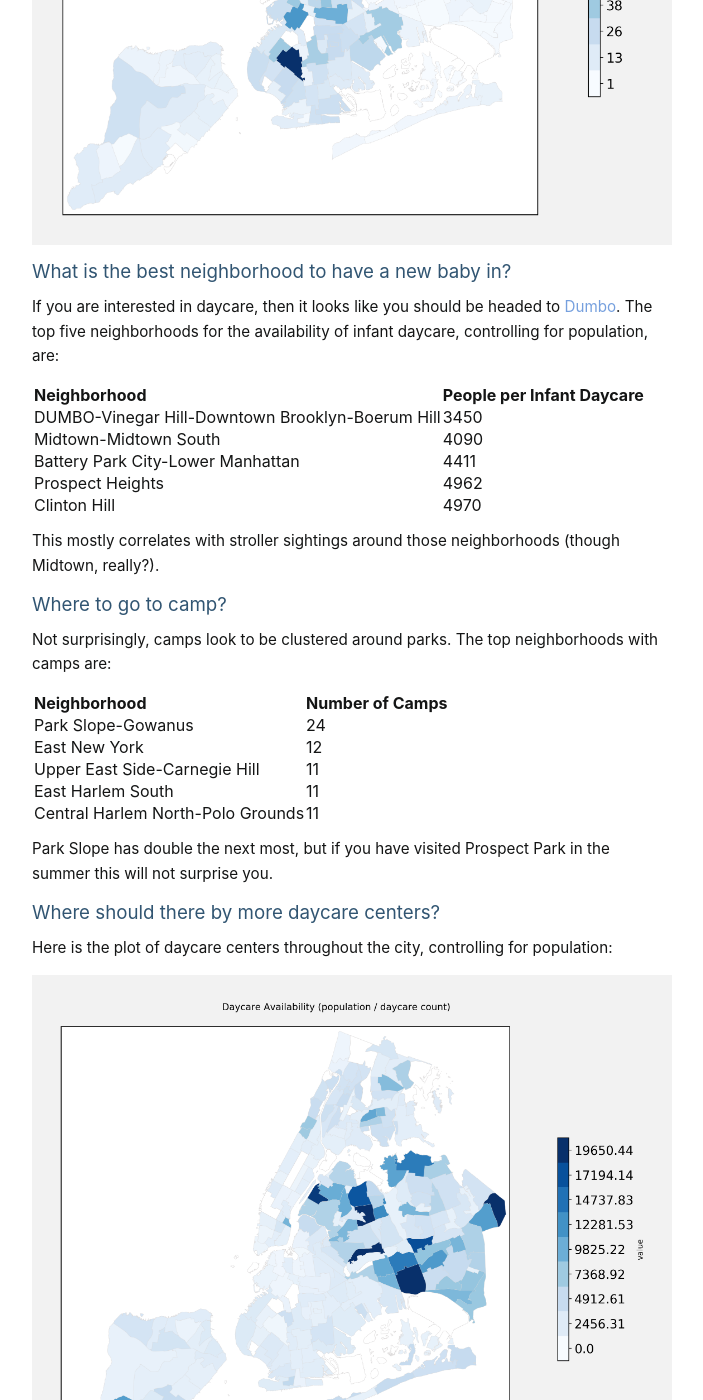
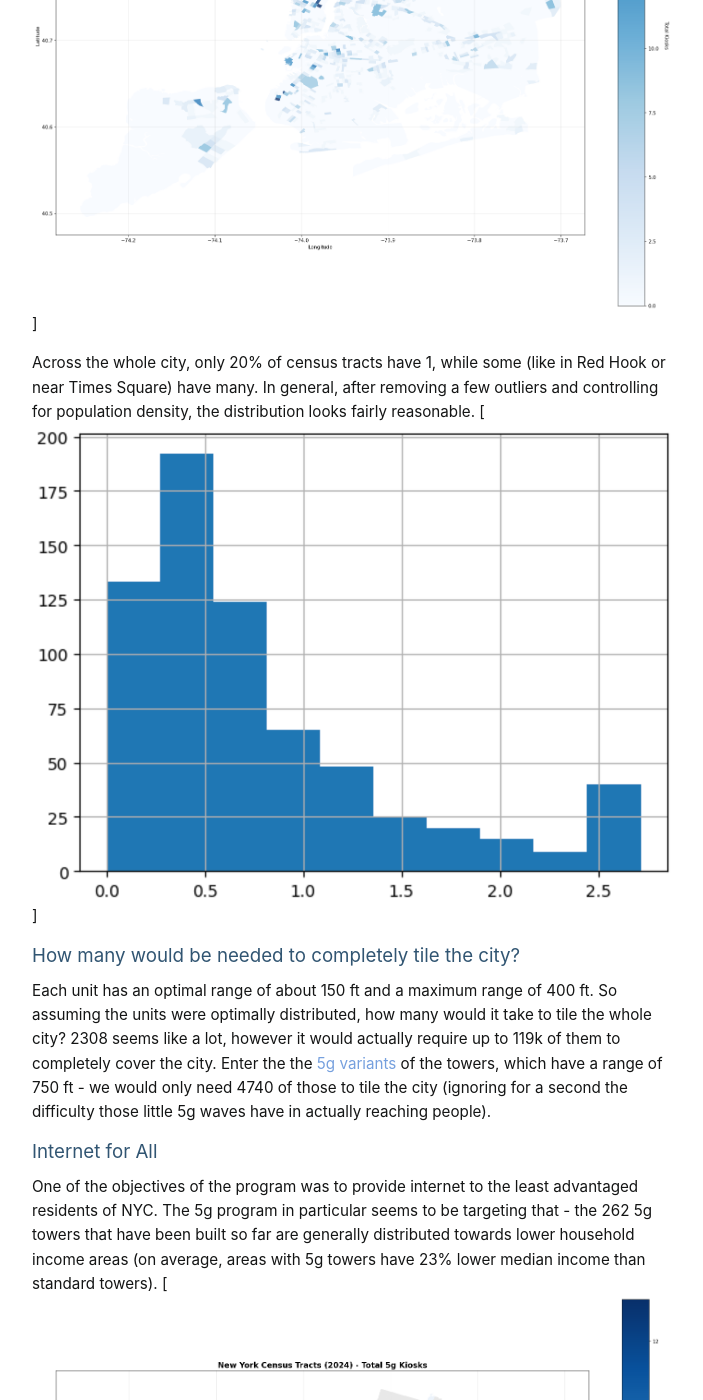
Before and after one commit to sirpthatch/sirpthatch.github.io, a Jekyll site: the page built from _posts/2025-09-25-NYC-Wifi.md, in a window 1280 px wide and 1400 px high, scrolled down 796 px. Shown: the whole window, without its empty margins (288-991 px from the left). Built offline with Jekyll 4.4.1, drawn with Linux system fonts in a browser that asks for light colours; some web fonts are replaced; comment, search, counter and statistics services are not loaded; some of the changed text lies outside the part shown.

Commit message:
fixing post link

```diff
--- a/_posts/2025-09-25-NYC-Wifi.md
+++ b/_posts/2025-09-25-NYC-Wifi.md
@@ -1,60 +1,26 @@
 ---
 layout: post
-title: "Daycare in NYC"
-date: 2019-08-04 08:00:00
-tags: [nyc, daycare, children, opendata]
+title: "Wifi in NYC"
+date: 2025-09-25 08:00:00
+tags: [nyc, wifi, phonebooths, linknyc, intersection]
 ---
-According to [OpenData's](https://opendata.cityofnewyork.us/) daycare [inspection dataset](https://data.cityofnewyork.us/Health/DOHMH-Childcare-Center-Inspections/dsg6-ifza), there are 2,948 daycare providers in NYC.  That includes infant daycares, school based programs, and camps.  Brooklyn has the lionshare of daycare centers - 1,255, or roughly 43% of all the daycare centers, with Manhattan coming in second (732, or 24%), and The Bronx third (430, or 14%).
+I preface this by admitting I am very late to the game - I have seemingly had my head buried in the sand as all of the LinkNYC stations went up around the city.  It is not that I was not aware of them - they are nearly impossible to miss, with their digital ad displays, tablets (occasionally flashing [explicit material](https://www.nytimes.com/2016/09/15/nyregion/internet-browsers-to-be-disabled-on-new-yorks-free-wi-fi-kiosks.html#:~:text=Despite%20the%20efforts%20to%20filter,true%20benefit%20of%20the%20kiosks)...), and dubious looking plugs.  I had not asked "why" though - and so here is what I found after a little digging.
 
-Here is how the daycare centers are distributed around the city:
-[![Daycare Counts]({{site.url}}/assets/daycare.total.neighboorhood.png)]({{site.url}}/assets/daycare.total.neighboorhood.png)
+There are 2308 of the hubs erected around the city, with 53% of them being located in Manhattan.  There is sort of a patchwork distribution of them scattered around the 5 boroughs, with some heavy concentrations in the familiar areas.
+[![LinkNYC Kiosks]({{site.url}}/assets/linknyc_kiosks.png)]
 
-# What is the best neighborhood to have a new baby in?
-If you are interested in daycare, then it looks like you should be headed to [Dumbo](https://en.wikipedia.org/wiki/Dumbo,_Brooklyn).  The top five neighborhoods for the availability of infant daycare, controlling for population, are:
+Across the whole city, only 20% of census tracts have 1, while some (like in Red Hook or near Times Square) have many.  In general, after removing a few outliers and controlling for population density, the distribution looks fairly reasonable.
+[![LinkNYC Units per 1000 People Distribution]({{site.url}}/assets/linknyc_pop_distribution.png)]
 
-| Neighborhood                                     	| People per Infant Daycare 	|
-|:-------------------------------------------------	|:--------------------------	|
-| DUMBO-Vinegar Hill-Downtown Brooklyn-Boerum Hill 	| 3450                      	|
-| Midtown-Midtown South                            	| 4090                      	|
-| Battery Park City-Lower Manhattan                	| 4411                      	|
-| Prospect Heights                                 	| 4962                      	|
-| Clinton Hill                                     	| 4970                      	|
+# How many would be needed to completely tile the city?
+Each unit has an optimal range of about 150 ft and a maximum range of 400 ft.  So assuming the units were optimally distributed, how many would it take to tile the whole city?  2308 seems like a lot, however it would actually require up to 119k of them to completely cover the city.  Enter the the [5g variants](https://www.link.nyc/link5g.html) of the towers, which have a range of 750 ft - we would only need 4740 of those to tile the city (ignoring for a second the difficulty those little 5g waves have in actually reaching people).
 
-This mostly correlates with stroller sightings around those neighborhoods (though Midtown, really?).
+# Internet for All
+One of the objectives of the program was to provide internet to the least advantaged residents of NYC.  The 5g program in particular seems to be targeting that - the 262 5g towers that have been built so far are generally distributed towards lower household income areas (on average, areas with 5g towers have 23% lower median income than standard towers).
+[![LinkNYC 5g Distribution]({{site.url}}/assets/linknyc_kiosks_5g.png)]
 
-# Where to go to camp?
-Not surprisingly, camps look to be clustered around parks.  The top neighborhoods with camps are:
+# Who Pays for this?
+Advertisers!  In fact, NYC appears to get a kickback from the program.  In 2024 NYC booked [$5.8M in revenue](https://council.nyc.gov/budget/wp-content/uploads/sites/54/2023/03/DoITT.pdf) from the program, thanks in part to its contract to harvest 5% revenue LinkNYC makes from operating the digitial ad displays.  Revenue is also harvested from leasing the 5g tower space to 3rd party carriers.  Of course, this is all a little far off the astronomical initial projections, which was supposed to generate $500M over 12 years, but the deal was restructured in 2021 and appears to be smooth sailing now.  Not bad for a municipal project!
 
-| Neighborhood                      	| Number of Camps 	|
-|:----------------------------------	|:----------------	|
-| Park Slope-Gowanus                	| 24              	|
-| East New York                     	| 12              	|
-| Upper East Side-Carnegie Hill     	| 11              	|
-| East Harlem South                 	| 11              	|
-| Central Harlem North-Polo Grounds 	| 11              	|
-
-Park Slope has double the next most, but if you have visited Prospect Park in the summer this will not surprise you.
-
-# Where should there by more daycare centers?
-
-Here is the plot of daycare centers throughout the city, controlling for population:
-
-[![People per Daycare]({{site.url}}/assets/PeoplePerDaycare.png)]({{site.url}}/assets/PeoplePerDaycare.png)
-
-Notice anything?  Looks like Queens is the outlier.  Either there is a massive shortage of daycare centers in Queens, or daycare centers there are systemically under reported.
-
-If we remove Queens from the data, the distribution looks more like this:
-
-[![People per Daycare Ex Queens]({{site.url}}/assets/daycare.people_per_daycare.exqueens.png)]({{site.url}}/assets/daycare.people_per_daycare.exqueens.png)
-
-Looks like the neighborhoods with the lowest concentration of daycare centers are mostly in the Bronx.  Here are the top five:
-
-| Neighborhood                   	| Borough       	| People per Daycare 	|
-|:-------------------------------	|:--------------	|:-------------------	|
-| Arden Heights                  	| Staten Island 	| 12619              	|
-| West Farms-Bronx River         	| The Bronx     	| 11670              	|
-| Stuyvesant Town-Cooper Village 	| Manhattan     	| 10525              	|
-| Parkchester                    	| The Bronx     	| 9940               	|
-| Allerton-Pelham Gardens        	| The Bronx     	| 9634               	|
-
-Presumably StuyTown is because of the high concentration of residential within that neighborhood.  Still, the surrounding areas do not make up for it - perhaps a good place to start a daycare center?
+# What did we loose?
+Phone Booths.  The LinkNYC stations [originated](https://en.wikipedia.org/wiki/LinkNYC#:~:text=LinkNYC%20is%20an%20infrastructure%20project,to%20replace%20the%20payphone%20system.) from a De Blasio program to replace the aging phone booths around the city.  And it was successful in that - in 2022 the last phone booth was removed from 49th street and 7th ave.  I suppose I am waiting now for Hollywood to do a reboot of [Phone Booth](https://en.wikipedia.org/wiki/Phone_Booth_(film)) centered around the LinkNYC stations.
```
